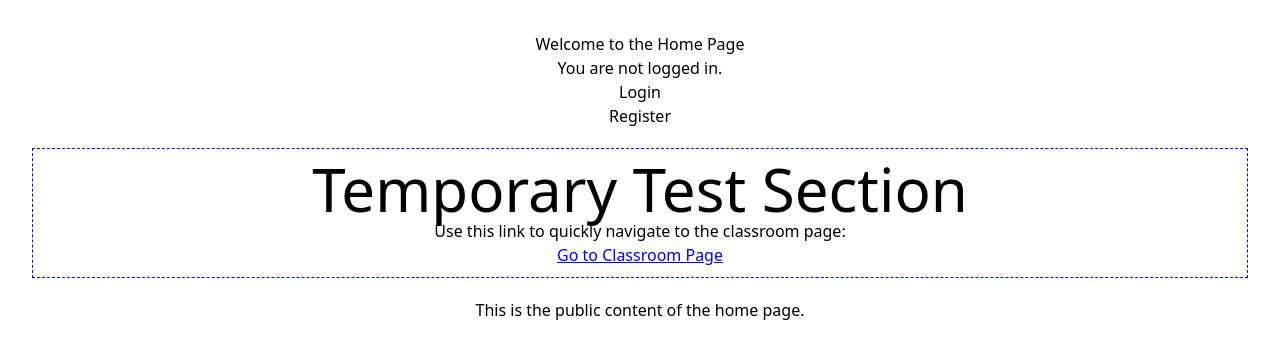
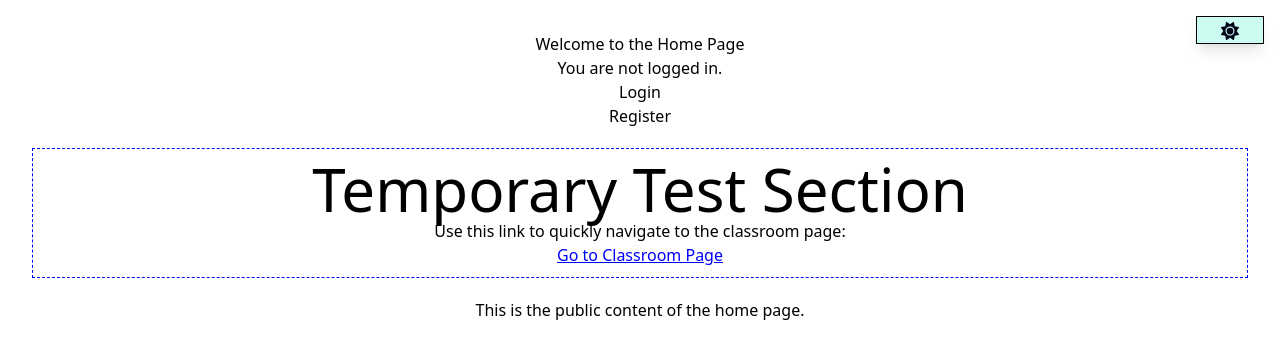
Before and after one commit to jojocoder28/AI-powered-Classroom, a React (Vite) app in the folder Frontend/: page / in a window 1280 px wide. Shown: the top 358 px of the page. Built offline with nearby package versions, Linux system fonts and the light colour scheme.

Commit message:
theme change added

```diff
--- a/Frontend/package.json
+++ b/Frontend/package.json
@@ -10,6 +10,7 @@
     "preview": "vite preview"
   },
   "dependencies": {
+    "@fortawesome/free-solid-svg-icons": "^6.7.2",
     "@tailwindcss/cli": "^4.1.4",
     "@tailwindcss/vite": "^4.1.4",
     "react": "^19.0.0",
--- a/Frontend/src/pages/Home.jsx
+++ b/Frontend/src/pages/Home.jsx
@@ -1,6 +1,7 @@
 import React from 'react';
 import { useAuth } from '../main'; // Adjust the path based on your file structure
 import { Link } from 'react-router-dom';
+import ThemeSwitch from '../components/ThemeSwitch';
 
 function Home() {
   // Consume the authentication context
@@ -13,6 +14,11 @@ function Home() {
 
   return (
     <div>
+      <ul className="flex flex-col lg:flex-row list-none lg:ml-auto">
+            <li className="flex items-center">
+             <ThemeSwitch/>
+            </li>
+          </ul>
       <h1>Welcome to the Home Page</h1>
 
       {isAuthenticated ? (
@@ -50,6 +56,7 @@ function Home() {
       {/* You can add more general home page content here */}
       <p style={{ marginTop: '20px' }}>This is the public content of the home page.</p>
     </div>
+
   );
 }
 
```
Also changed, not shown: 1 other file (tests, documents, lock files or other folders).
